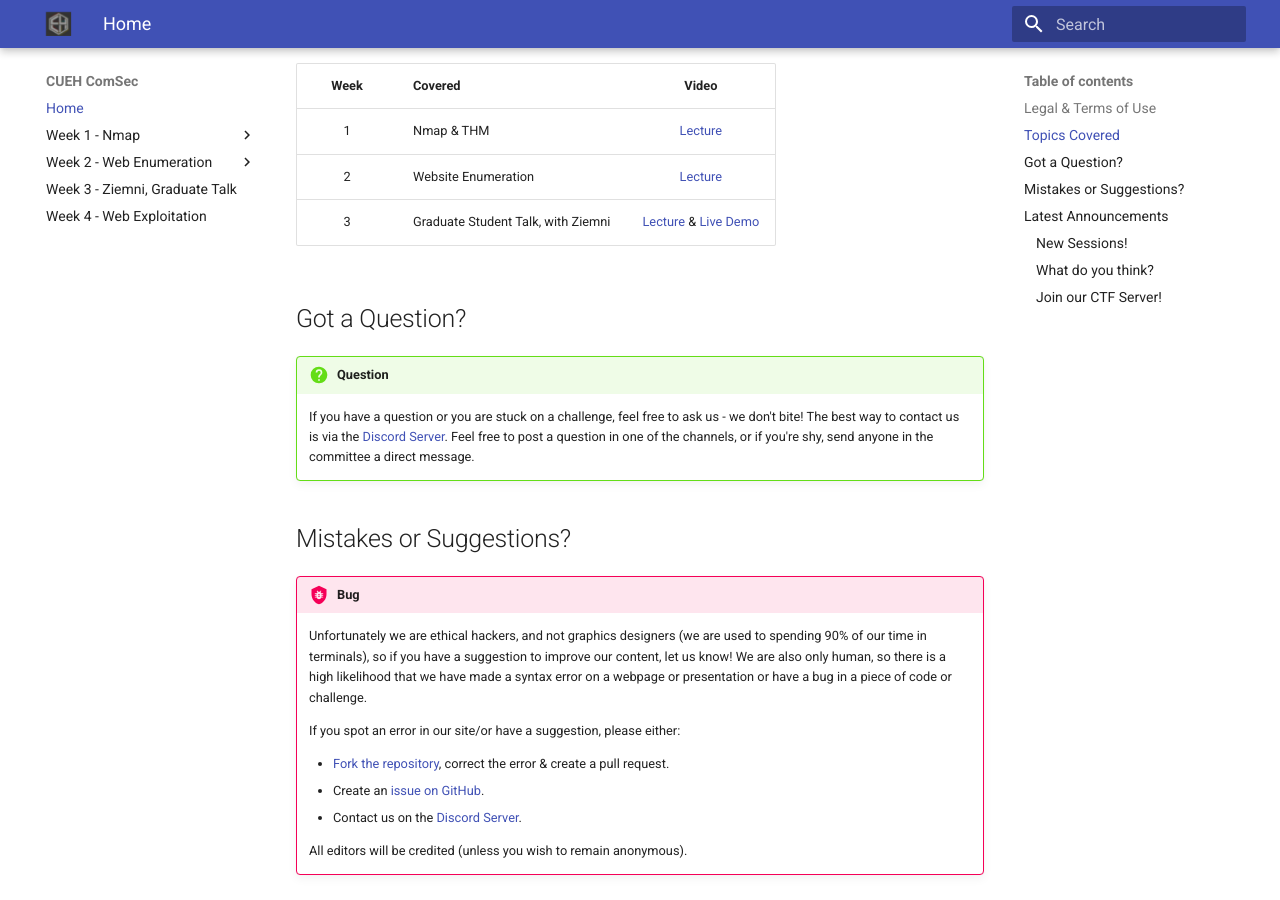
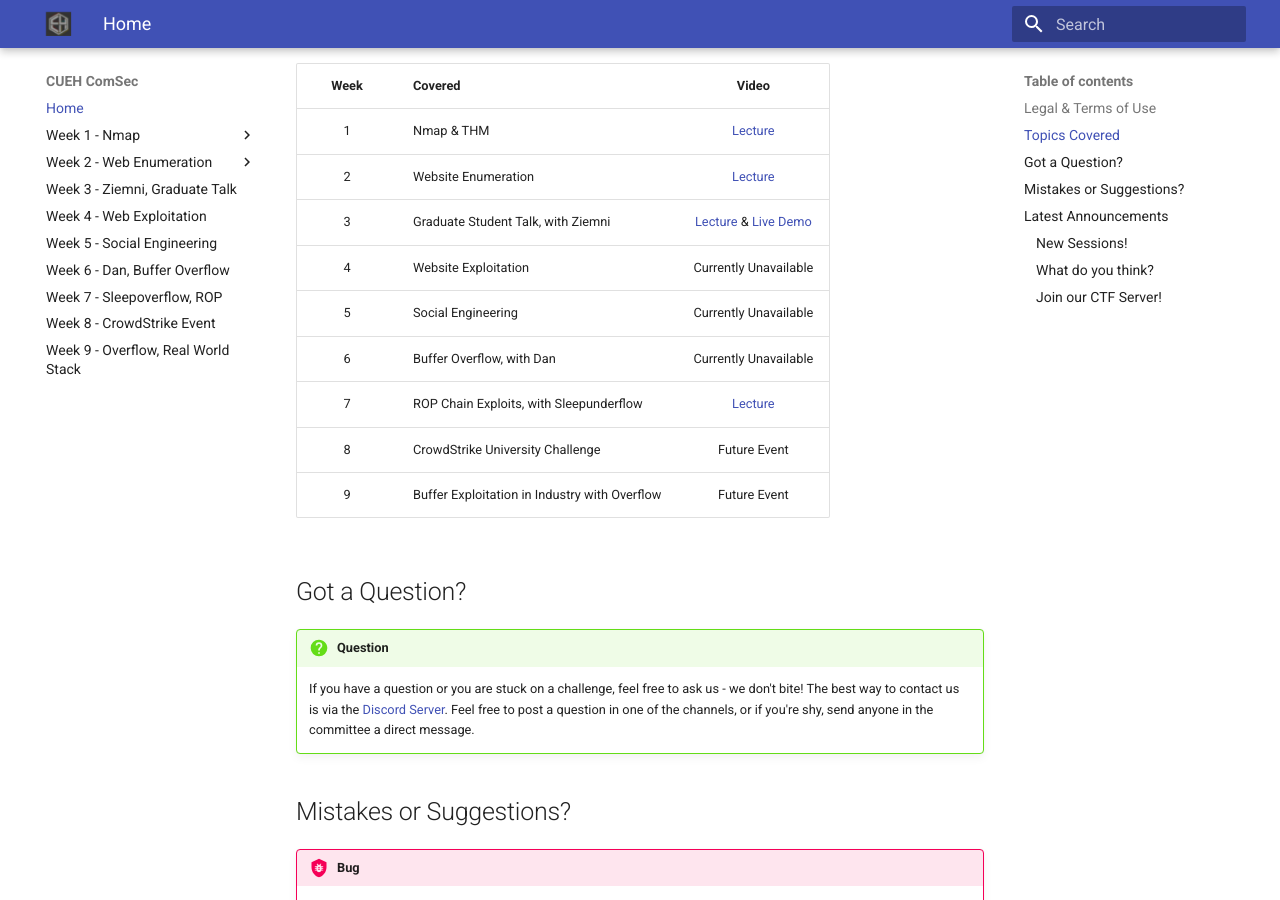
Before and after one commit to Cov-ComSec/Cov-ComSec.github.io, an MkDocs documentation site: the page built from docs/index.md, in a window 1280 px wide and 900 px high, scrolled down 1290 px. Built offline with MkDocs 1.6.1 and Material for MkDocs 9.7.7, drawn with Linux system fonts in a browser that asks for light colours.

Commit message:
Updated Site Content
- Added weeks 5-9
- Updated Video table
- Removed exposed admin password

```diff
--- a/docs/index.md
+++ b/docs/index.md
@@ -23,6 +23,13 @@
 |1      |Nmap & THM                         |[Lecture](https://www.twitch.tv/videos/772154140){target=_blank}|
 |2      |Website Enumeration                |[Lecture](https://www.twitch.tv/videos/779063041){target=_blank}|
 |3      |Graduate Student Talk, with Ziemni |[Lecture](https://www.twitch.tv/videos/785147513){target=_blank} & [Live Demo](https://www.twitch.tv/videos/785274676){target=_blank}|
+|4      |Website Exploitation               |Currently Unavailable                  |
+|5      |Social Engineering                 |Currently Unavailable                  |
+|6      |Buffer Overflow, with Dan          |Currently Unavailable                  |
+|7      |ROP Chain Exploits, with Sleepunderflow|[Lecture](https://www.twitch.tv/videos/817925421){target=_blank}|
+|8      |CrowdStrike University Challenge   |Future Event                           |
+|9      |Buffer Exploitation in Industry with Overflow|Future Event                 |
+
 
 ## Got a Question?
 
--- a/mkdocs.yaml
+++ b/mkdocs.yaml
@@ -13,6 +13,11 @@
     - Writeup: w2-webenum/writeup.md
   - Week 3 - Ziemni, Graduate Talk: w3-ziemni/index.md
   - Week 4 - Web Exploitation: w4-webexploit/index.md
+  - Week 5 - Social Engineering: w5-socialengineering/index.md
+  - Week 6 - Dan, Buffer Overflow: w6-buffer/index.md
+  - Week 7 - Sleepoverflow, ROP: w7-rop/index.md
+  - Week 8 - CrowdStrike Event: w8-CrowdStrike/index.md
+  - Week 9 - Overflow, Real World Stack: w9-stack/index.md
 
 markdown_extensions:
   - codehilite
--- a/mkdocs.yml
+++ b/mkdocs.yml
@@ -13,6 +13,12 @@
     - Writeup: w2-webenum/writeup.md
   - Week 3 - Ziemni, Graduate Talk: w3-ziemni/index.md
   - Week 4 - Web Exploitation: w4-webexploit/index.md
+  - Week 5 - Social Engineering: w5-socialengineering/index.md
+  - Week 6 - Dan, Buffer Overflow: w6-buffer/index.md
+  - Week 7 - Sleepoverflow, ROP: w7-rop/index.md
+  - Week 8 - CrowdStrike Event: w8-CrowdStrike/index.md
+  - Week 9 - Overflow, Real World Stack: w9-stack/index.md
+
 
 markdown_extensions:
   - codehilite
```
Also changed, not shown: README.md (+0 -3 lines), docs/w5-socialengineering/index.md (added, +20 -0 lines), docs/w6-buffer/index.md (added, +4 -0 lines), docs/w7-rop/index.md (added, +6 -0 lines), docs/w8-CrowdStrike/index.md (added, +15 -0 lines), docs/w9-stack/index.md (added, +6 -0 lines), 2 other files.
